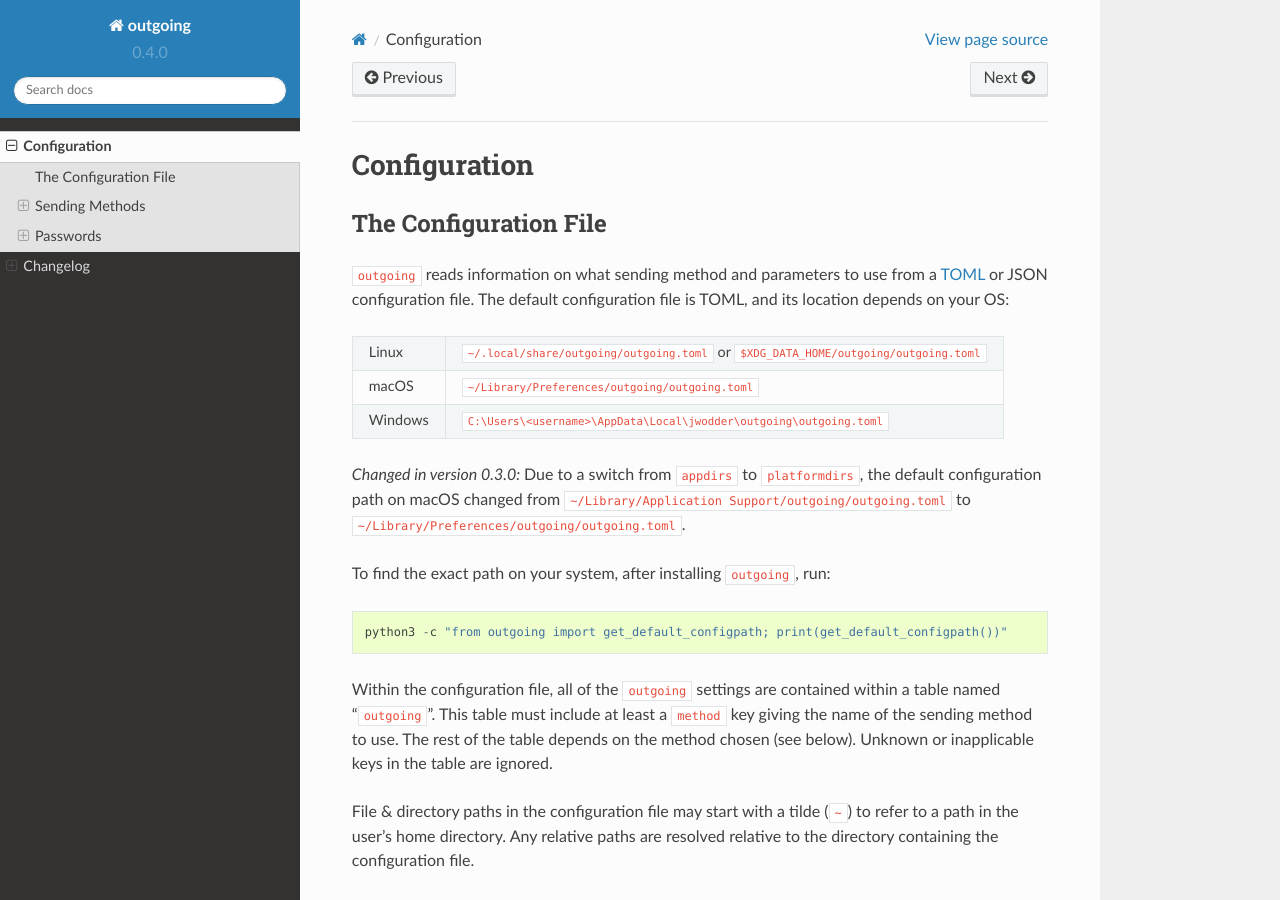
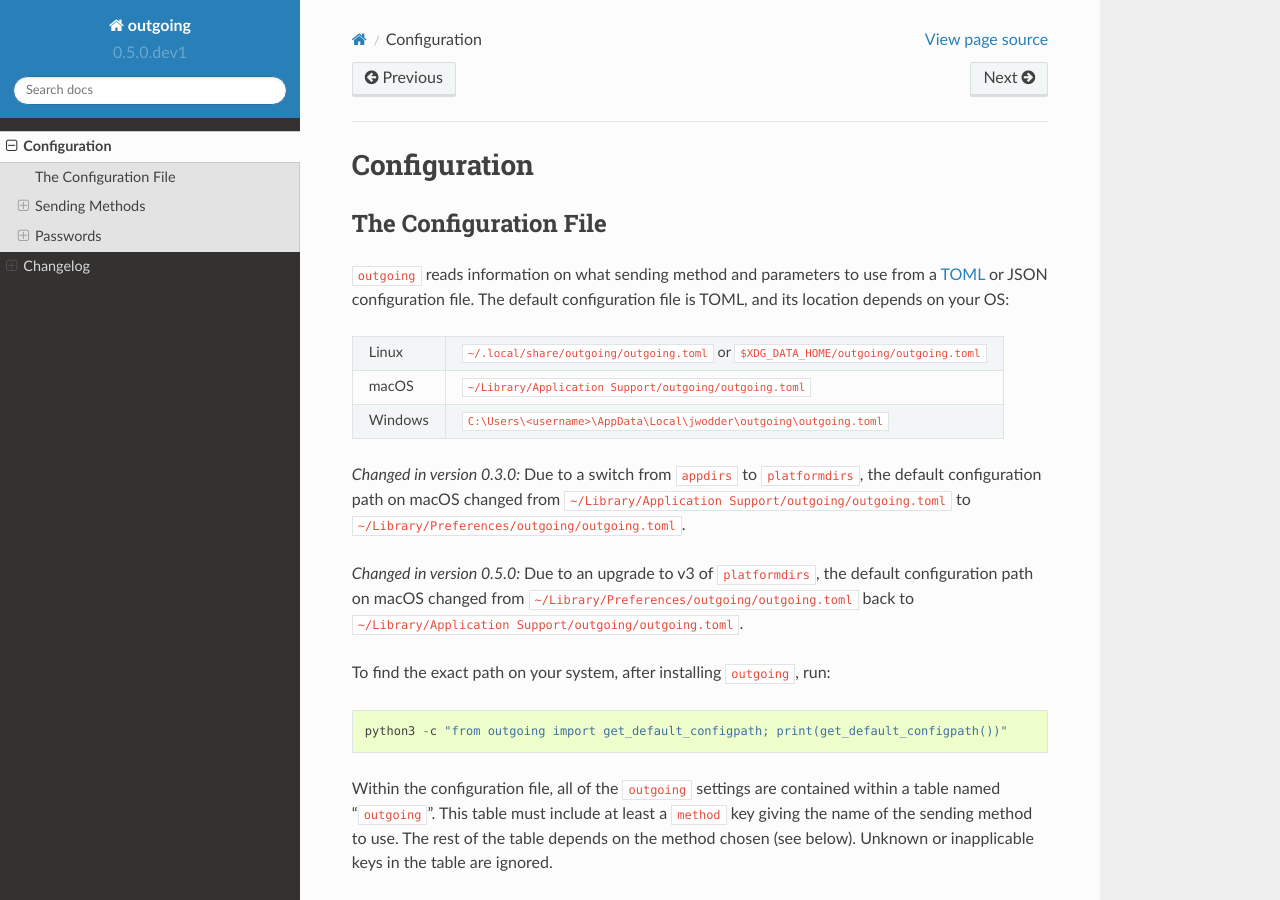
Before and after one commit to jwodder/outgoing, a Sphinx documentation site: the page built from docs/configuration.rst, in a window 1280 px wide and 900 px high. Built offline with Sphinx 7.4.7 and the Read the Docs theme 2.0.0, drawn with Linux system fonts in a browser that asks for light colours; pages that are not in the unit, such as notebooks, are missing from menus; the version number is read from the project's files by our own code.

Commit message:
Update platformdirs

```diff
--- a/docs/configuration.rst
+++ b/docs/configuration.rst
@@ -15,7 +15,7 @@ TOML, and its location depends on your OS:
 =======  ====================================================================
 Linux    :file:`~/.local/share/outgoing/outgoing.toml`
          or :file:`$XDG_DATA_HOME/outgoing/outgoing.toml`
-macOS    :file:`~/Library/Preferences/outgoing/outgoing.toml`
+macOS    :file:`~/Library/Application Support/outgoing/outgoing.toml`
 Windows  :file:`C:\\Users\\<username>\\AppData\\Local\\jwodder\\outgoing\\outgoing.toml`
 =======  ====================================================================
 
@@ -25,6 +25,12 @@ Windows  :file:`C:\\Users\\<username>\\AppData\\Local\\jwodder\\outgoing\\outgoi
     configuration path on macOS changed from :file:`~/Library/Application
     Support/outgoing/outgoing.toml` to
     :file:`~/Library/Preferences/outgoing/outgoing.toml`.
+
+.. versionchanged:: 0.5.0
+
+    Due to an upgrade to v3 of ``platformdirs``, the default configuration path
+    on macOS changed from :file:`~/Library/Preferences/outgoing/outgoing.toml`
+    back to :file:`~/Library/Application Support/outgoing/outgoing.toml`.
 
 To find the exact path on your system, after installing ``outgoing``, run::
 
--- a/setup.cfg
+++ b/setup.cfg
@@ -53,7 +53,7 @@ install_requires =
     importlib-metadata >= 3.6; python_version < "3.10"
     keyring        >= 21.7
     morecontext    ~= 0.4
-    platformdirs   ~= 2.1
+    platformdirs   ~= 3.0
     pydantic       ~= 1.7
     python-dotenv  ~= 0.11
     tomli          >= 1.2, < 3.0; python_version < "3.11"
--- a/src/outgoing/__init__.py
+++ b/src/outgoing/__init__.py
@@ -13,7 +13,7 @@ Visit <https://github.com/jwodder/outgoing> or <https://outgoing.rtfd.io> for
 more information.
 """
 
-__version__ = "0.4.0"
+__version__ = "0.5.0.dev1"
 __author__ = "John Thorvald Wodder II"
 __author_email__ = "outgoing@varonathe.org"
 __license__ = "MIT"
```
Also changed, not shown: CHANGELOG.md (+7 -0 lines), docs/changelog.rst (+7 -0 lines), .pre-commit-config.yaml.
